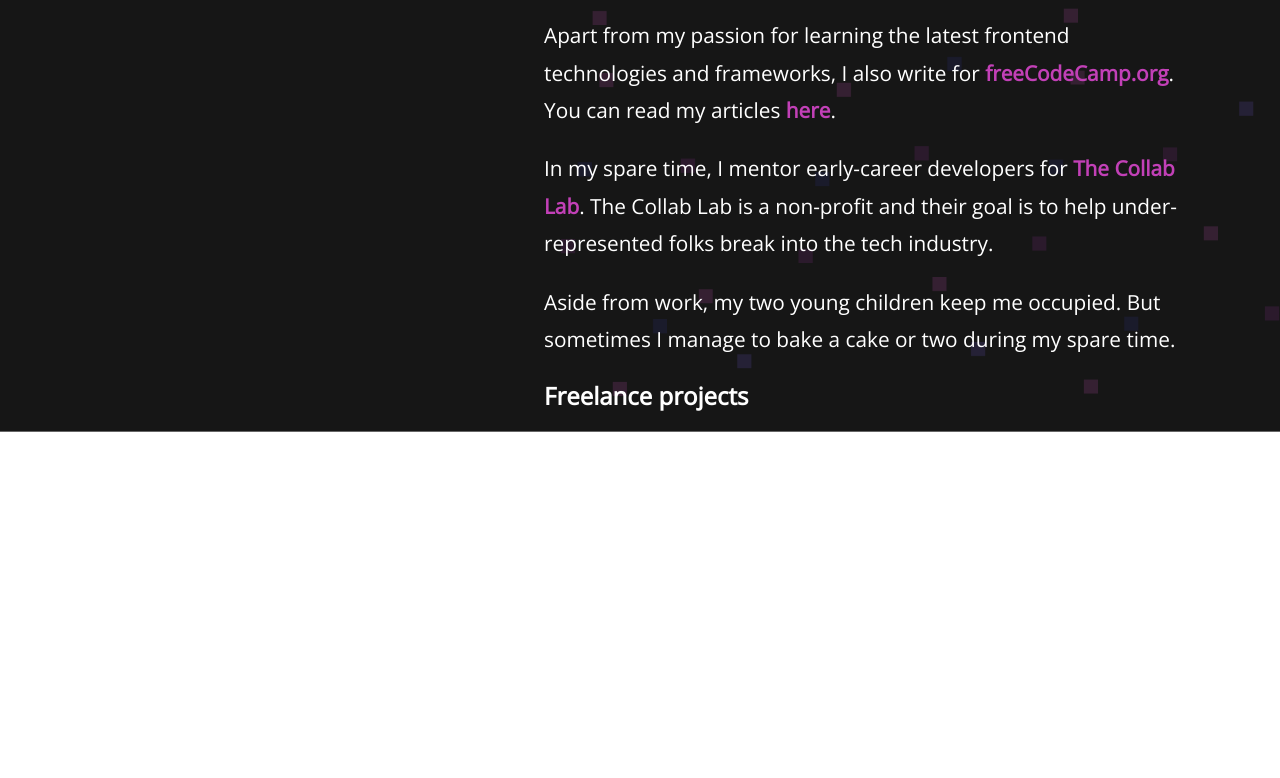
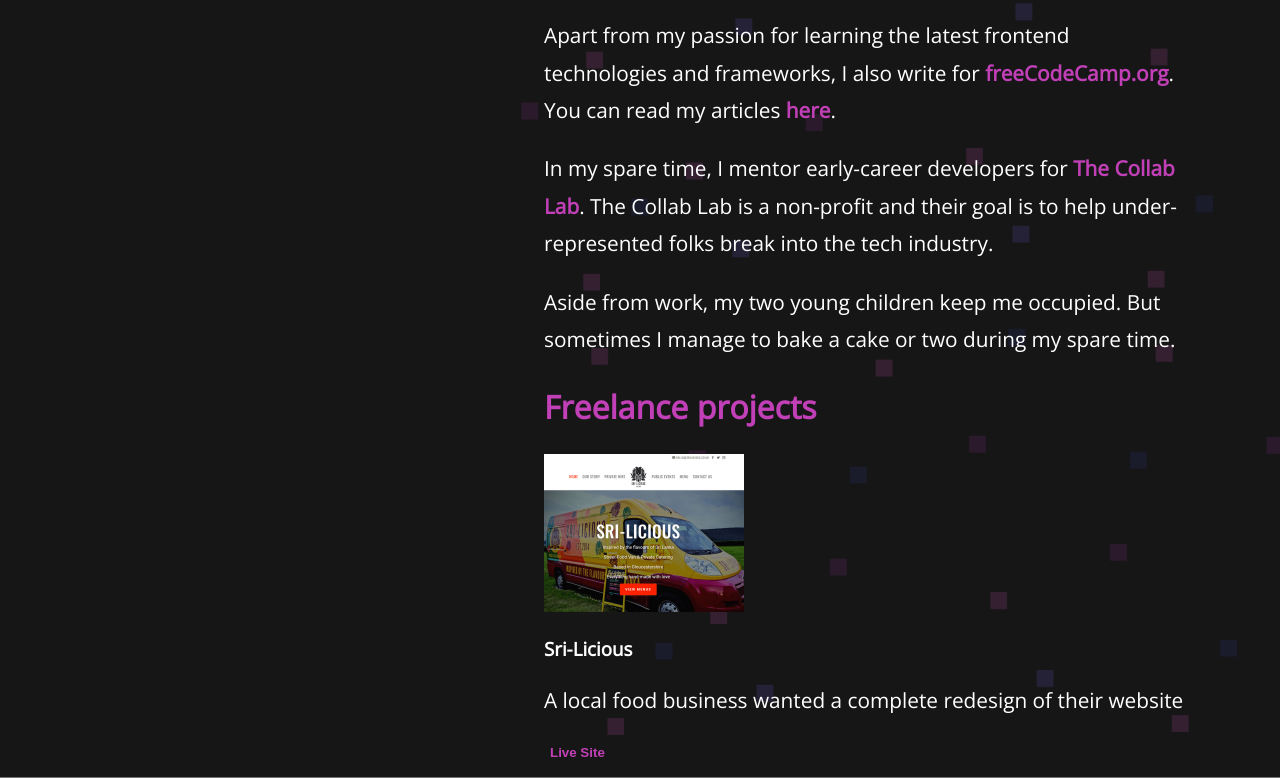
Before and after one commit to asianvader/personal-portfolio, a Gatsby site: page / in a window 1280 px wide. Shown: the part 1316-2094 px from the top of the page. Before the commit the page ends 1748 px from the top, so only its background shows below. Built offline with nearby package versions, Linux system fonts and the light colour scheme; Gatsby itself is replaced by a stand-in of ours.

Commit message:
Create portfolio card template

```diff
--- a/src/components/main-content.js
+++ b/src/components/main-content.js
@@ -2,10 +2,21 @@
 import mainContentStyles from "./main-content.module.css"
 import { graphql, useStaticQuery } from "gatsby"
 import BackgroundImage from "gatsby-background-image"
+import PortfolioCard from "./portfolio-card"
+
 
 const MainContent = () => {
   const data = useStaticQuery(graphql`
     query {
+      srilicious: file(relativePath: { eq: "srilicious.png" }) {
+        id
+        childImageSharp {
+          fixed(width: 200) {
+            ...GatsbyImageSharpFixed
+          }
+        }
+      }
+
       image: file(relativePath: { eq: "bg-5.png" }) {
         id
         childImageSharp {
@@ -86,7 +97,13 @@
         </section>
         <section id="wordpress-portfolio">
         <div className={mainContentStyles.textContainer}>
-          <h2>Freelance projects</h2>
+          <h2 className={mainContentStyles.freelanceHeader}>Freelance projects</h2>
+          <PortfolioCard
+            image={data.srilicious.childImageSharp.fixed}
+            title="Sri-Licious"
+            excerpt="A local food business wanted a complete redesign of their website"
+            link="https://srilicious.co.uk/"
+          />
           </div>
         </section>
       </main>
--- a/src/components/main-content.module.css
+++ b/src/components/main-content.module.css
@@ -30,6 +30,11 @@
   font-size: 3rem;
 }
 
+.freelanceHeader {
+  font-size: 2rem;
+  color:#c240b7;
+}
+
 .textContainer {
   margin-left: auto;
   margin-right: auto;
--- /dev/null
+++ b/src/components/portfolio-card.js
@@ -0,0 +1,20 @@
+import React from "react"
+import portfolioCardStyles from "./portfoliocard.module.css"
+import Img from "gatsby-image"
+
+function PortfolioCard({ title, excerpt, link, image }) {
+  return (
+    <div className={portfolioCardStyles.wrapper}>
+        <Img fixed={image} />
+      <h3>{title}</h3>
+      <p>{excerpt}</p>
+      <button role="link">
+        <a href={link} rel="noopener noreferrer" target="_blank">
+          Live Site
+        </a>
+      </button>
+    </div>
+  )
+}
+
+export default PortfolioCard
--- a/src/components/sidebar.js
+++ b/src/components/sidebar.js
@@ -49,8 +49,8 @@
 
   return (
     <div className={sidebarStyles.container}>
-      <div className={sidebarStyles.imgPhoebe}>
-        <Img fixed={data.image.childImageSharp.fixed} alt="Phoebe smiling" />
+      <div className={sidebarStyles.imgPhoebeWrapper}>
+        <Img className={sidebarStyles.imgPhoebe} fixed={data.image.childImageSharp.fixed} alt="Phoebe smiling" />
       </div>
       <h2 className={sidebarStyles.sidebarHeader}>
         Phoebe Voong-Fadel </h2>
--- a/src/components/sidebar.module.css
+++ b/src/components/sidebar.module.css
@@ -1,8 +1,8 @@
-img {
+.imgPhoebe {
   border-radius: 50%;
 }
 
-.imgPhoebe {
+.imgPhoebeWrapper {
   padding-top: 20%;
   margin-right: 1rem;
   text-align: right;
```
Also changed, not shown: src/components/portfoliocard.module.css (added), src/images/nashauna.png (added), src/images/noahsnursery.png (added), src/images/srilicious.png (added).
